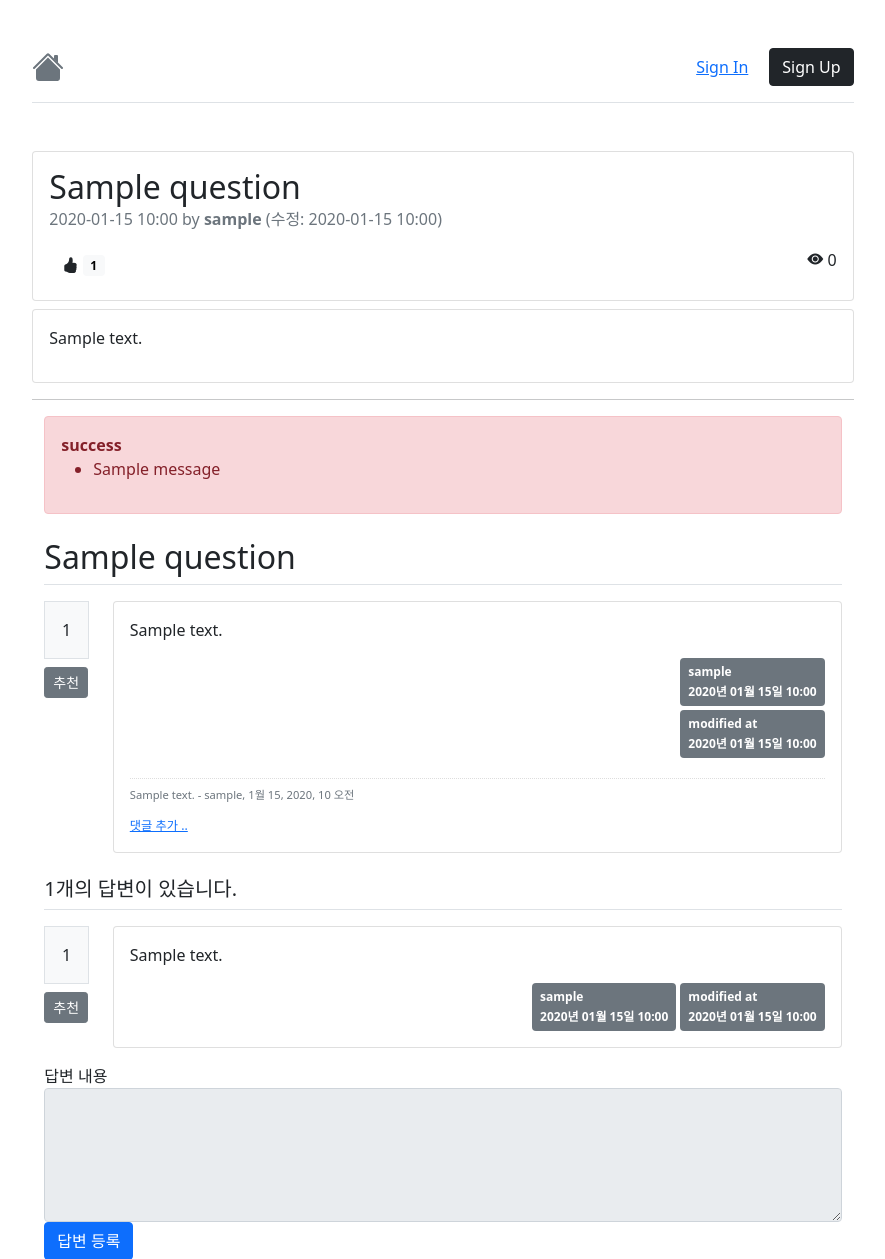
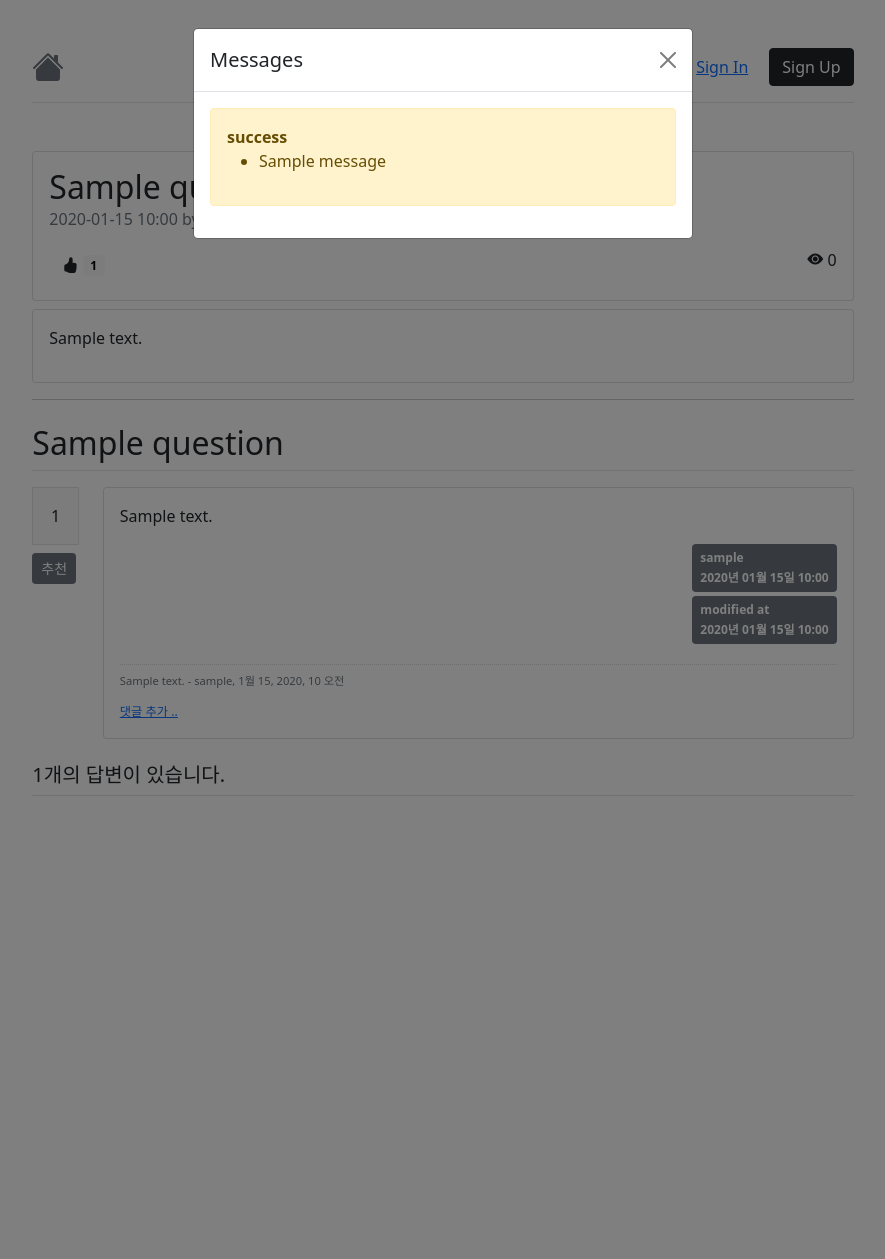
Before and after one commit to leeyongjoo/django-board-project, a Django app: page /board/1 in a window 1280 px wide. Shown: the top 1259 px of the page, without its empty margins (197-1082 px from the left). After the commit the page ends 796 px from the top, so only its background shows below. Run offline with Django 3.2, Linux system fonts and the light colour scheme; tables that the repository leaves empty hold one stand-in row (values such as "Sample post"); one stand-in notice (Sample message) is shown; parts of the project's set-up code (start-up, migrations or seed data) failed here and were passed over.

Commit message:
Feat: Notify when I recommend my own writing
자신이 작성한 글 추천 시 알림

```diff
--- a/templates/board/question_detail.html
+++ b/templates/board/question_detail.html
@@ -45,10 +45,6 @@
     <hr>
 
 
-    <div class="text-end">
-
-    </div>
-
 
 </article>
 
@@ -56,15 +52,33 @@
 <div class="container my-3">
     <!-- 사용자오류 표시 -->
     {% if messages %}
-    <div class="alert alert-danger my-3" role="alert">
-        {% for message in messages %}
-        <strong>{{ message.tags }}</strong>
-        <ul>
-            <li>{{ message.message }}</li>
-        </ul>
-        {% endfor %}
+    <div class="modal fade" id="alertModal" tabindex="-1" aria-labelledby="exampleModalLabel" aria-hidden="true">
+        <div class="modal-dialog">
+            <div class="modal-content">
+                <div class="modal-header">
+                    <h5 class="modal-title" id="exampleModalLabel">Messages</h5>
+                    <button type="button" class="btn-close" data-bs-dismiss="modal" aria-label="Close"></button>
+                </div>
+                <div class="modal-body">
+                    {% for message in messages %}
+                    <div class="alert alert-warning" role="alert">
+                        <strong>{{ message.tags }}</strong>
+                        <ul>
+                            <li>{{ message.message }}</li>
+                        </ul>
+                    </div>
+
+                    {% endfor %}
+                </div>
+            </div>
+        </div>
     </div>
+</div>
+
     {% endif %}
+
+
+
 
     <h2 class="border-bottom py-2">{{ question.subject }}</h2>
 
@@ -214,11 +228,15 @@ $(document).ready(function(){
         location.href = $(this).data('uri');
 <!--        if(confirm("정말로 추천하시겠습니까?")) {-->
 <!--            location.href = $(this).data('uri');-->
-<!--        }-->
+<!--        }--
     });
+
+    $('#alertModal').modal('show');
 });
 
+$(document).load(function(){
 
+});
 
 
 
--- a/templates/board/question_list.html
+++ b/templates/board/question_list.html
@@ -19,7 +19,7 @@
                 </select></div>
 
                 <div class="p-2 bd-highlight">
-                    <a href="{% url 'board:question_create' %}" class="btn btn-info"><i class="bi bi-plus"></i> 추가</a>
+                    <a href="{% url 'board:question_create' %}" class="btn btn-info rounded-pill"><i class="bi bi-plus"></i> 추가</a>
                 </div>
             </div>
 
@@ -91,7 +91,7 @@
                 {% endif %}
                 <!-- 페이지리스트 -->
                 {% for page_number in question_list.paginator.page_range %}
-<!--                    {% if page_number >= question_list.number|add:-2 and page_number <= question_list.number|add:2 %}-->
+                    {% if question_list.number|add:-4 <= page_number and page_number <= question_list.number|add:4 %}
                         {% if page_number == question_list.number %}
                         <li class="page-item active" aria-current="page">
                             <a class="page-link" data-page="{{ page_number }}">{{ page_number }}</a>
@@ -101,7 +101,7 @@
                             <a class="page-link" data-page="{{ page_number }}">{{ page_number }}</a>
                         </li>
                         {% endif %}
-<!--                    {% endif %}-->
+                    {% endif %}
                 {% endfor %}
                 <!-- 다음페이지 -->
                 {% if question_list.has_next %}
```
